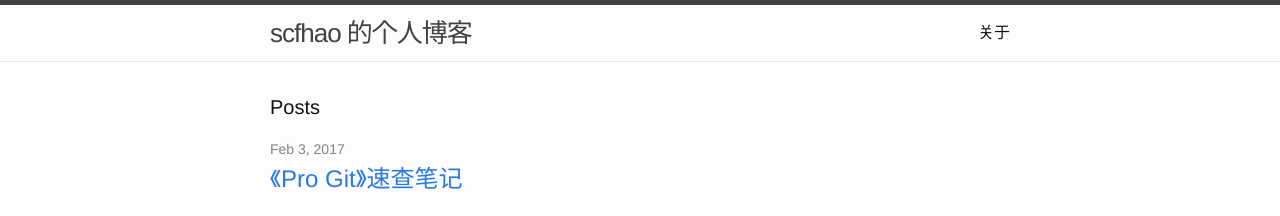
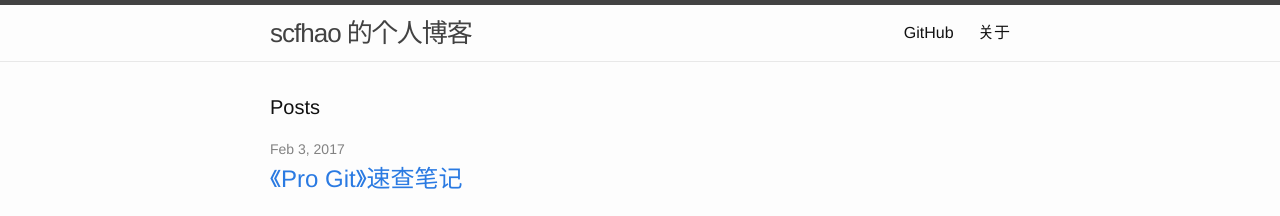
Before and after one commit to scfhao/scfhao.github.io, a Jekyll site: the page built from index.html, in a window 1280 px wide. Shown: the top 216 px of the page. Built offline with Jekyll 4.4.1, drawn with Linux system fonts in a browser that asks for light colours.

Commit message:
在导航中添加了GitHub链接

```diff
--- a/_includes/header.html
+++ b/_includes/header.html
@@ -14,6 +14,7 @@
       </a>
 
       <div class="trigger">
+        <a class="page-link" href="https://github.com/{{ site.github_username }}">GitHub</a>
         {% for my_page in site.pages %}
           {% if my_page.title %}
           <a class="page-link" href="{{ my_page.url | prepend: site.baseurl }}">{{ my_page.title }}</a>
```
